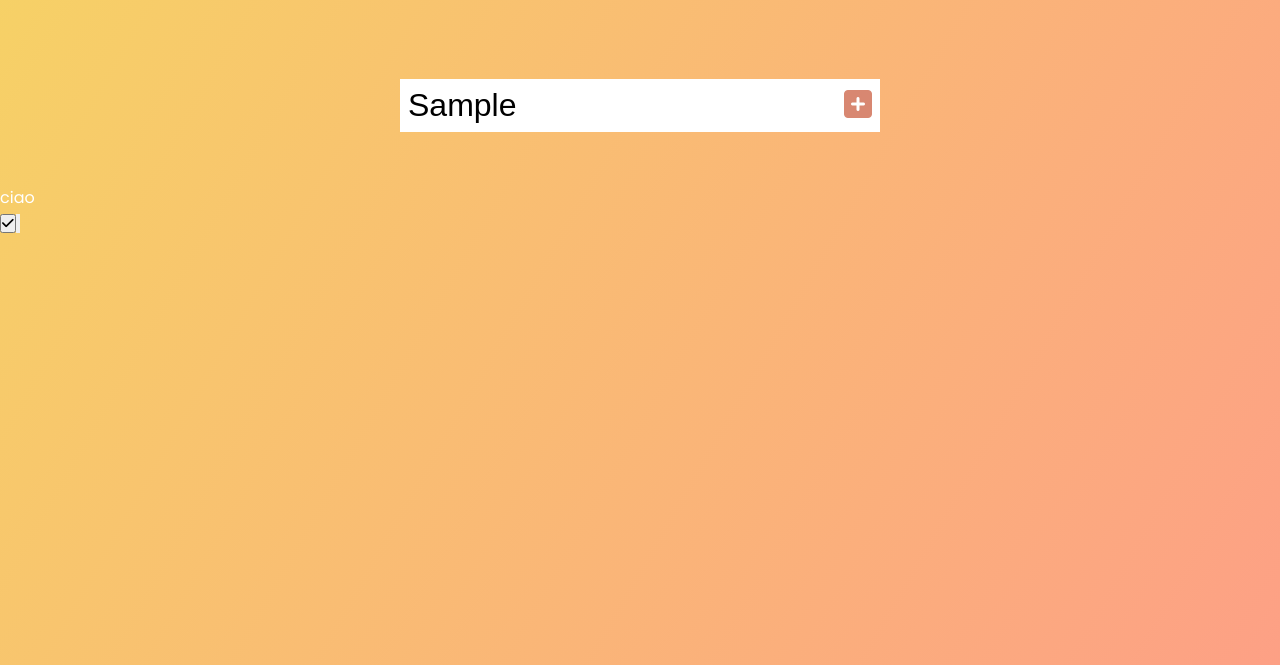
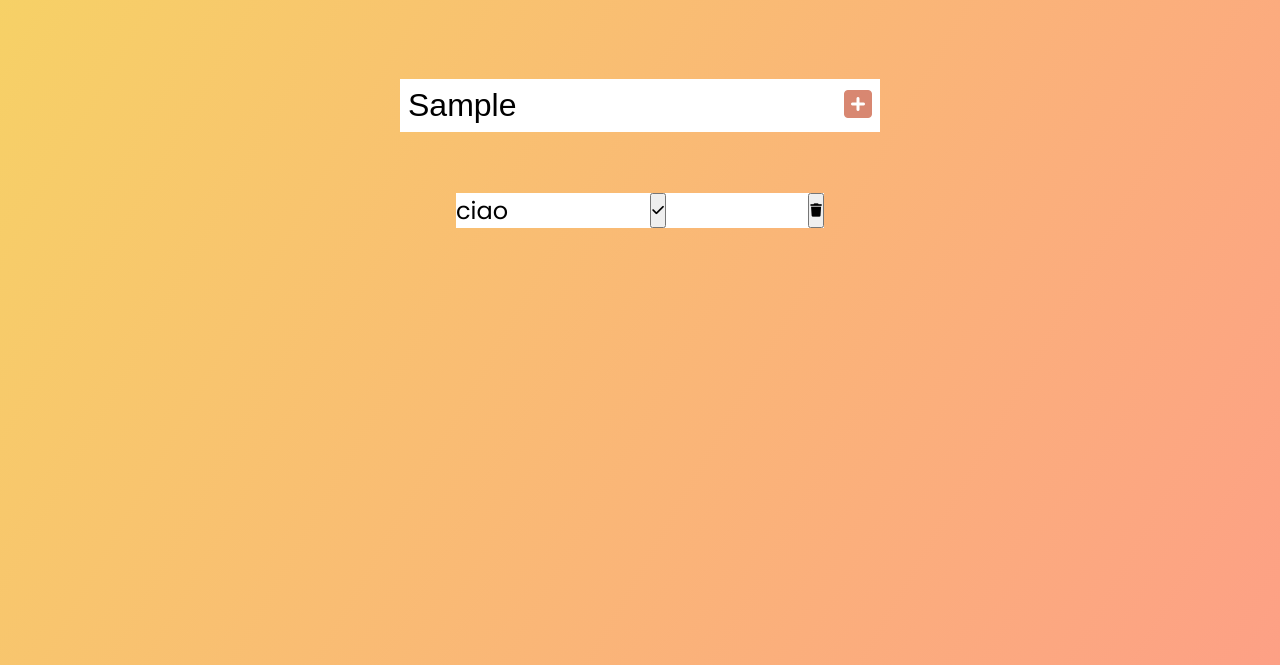
Before and after one commit to ChiaraGro/ToDo-Javascript, a plain HTML site: page index.html in a window 1280 px wide. Both pictures are taken after typing "Sample" into the empty fields and a click on the button 858 px from the left and 240 px from the top of the page. Shown: the part 135-800 px from the top of the page. Drawn offline with Linux system fonts and the light colour scheme.

Commit message:
fixed buttons style

```diff
--- a/script.js
+++ b/script.js
@@ -23,12 +23,12 @@ function addTodo(event){
     todoDiv.appendChild(newTodo);
     //COMPLETED BUTTON
     const completedButton = document.createElement('button');
-    completedButton.innerHTML = '<i class="fas fa-check"></i>';
+    completedButton.innerHTML = '<i class="fas fa-check"></i>';//check icon
     completedButton.classList.add('completed-btn');
     todoDiv.appendChild(completedButton);
     //DELETE BUTTON
     const deleteButton = document.createElement('button');
-    deleteButton.innerHTML = '<i class="fas fa-delete"></i>';
+    deleteButton.innerHTML = '<i class="fas fa-trash"></i>'; //trash icon
     deleteButton.classList.add('delete-btn');
     todoDiv.appendChild(deleteButton);
     //APPEND DIV TO LIST
--- a/style.css
+++ b/style.css
@@ -40,3 +40,23 @@ form button:hover{
     background: #d88771;
     color: white;
 }
+
+.todo-container{
+display: flex;
+justify-content: center;
+align-items: center;
+}
+
+.todo-list{
+    min-width: 30%;
+    list-style: none;
+}
+
+.todo {
+    margin: 0.5rem;
+    background: white;
+    color: black;
+    font-size: 1.5rem;
+    display: flex;
+    justify-content: space-between;
+}
```
